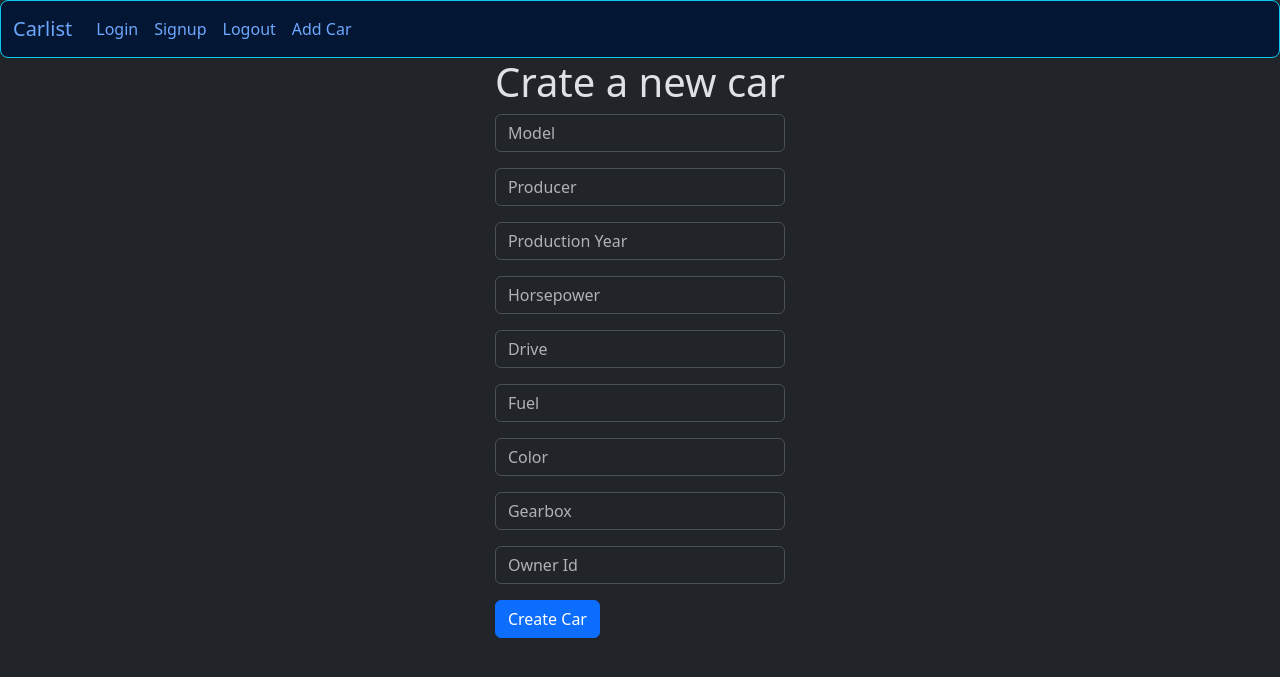
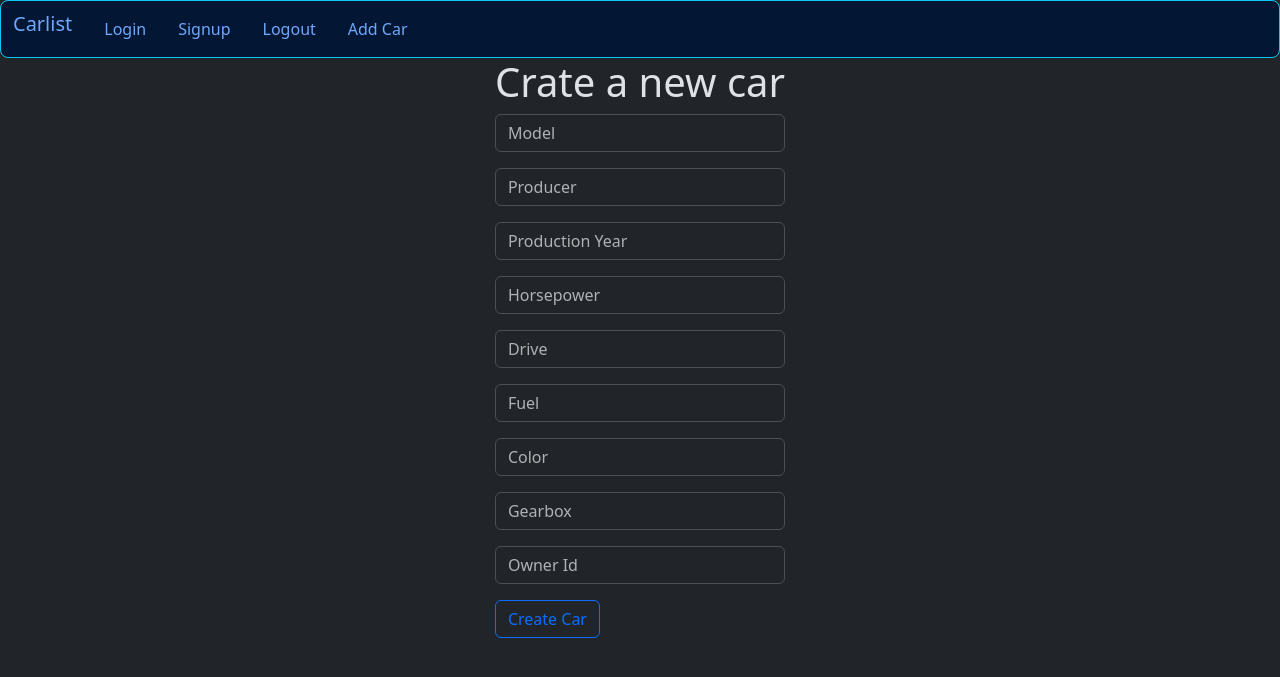
Before and after one commit to XDesiek/Flask_cars, a Flask app: page /create/ in a window 1280 px wide. Shown: the top 677 px of the page. Run offline with Flask 3, Linux system fonts and the light colour scheme; some libraries are stand-ins or nearby versions.

Commit message:
some smol changes

```diff
--- a/project/__init__.py
+++ b/project/__init__.py
@@ -14,8 +14,6 @@ migrate = Migrate()
 
 def create_app():
     app = Flask(__name__)
-    bootstrap = Bootstrap5(app)
-    app.config['SQLALCHEMY_DATABASE_URI'] ='sqlite:///' + os.path.join(basedir, 'cars_database.db')
     app.config['SQLALCHEMY_TRACK_MODIFICATIONS'] = False
     app.config['MAIL_SERVER'] = 'smtp.googlemail.com'
     app.config['MAIL_PORT'] = 587
--- a/project/main.py
+++ b/project/main.py
@@ -75,15 +75,24 @@ def edit(car_id):
     car = Car.query.get_or_404(car_id)
 
     if request.method == 'POST':
-        car.model = request.form['model']
-        car.producer = request.form['producer']
-        car.production_year = int(request.form['production_year'])
-        car.horsepower = int(request.form['horsepower'])
-        car.drive = request.form['drive']
-        car.fuel = request.form['fuel']
-        car.color = request.form['color']
-        car.gearbox = request.form['gearbox']
-        car.owner = int(request.form['owner'])
+        model = request.form['model']
+        producer = request.form['producer']
+        production_year = int(request.form['production_year'])
+        horsepower = int(request.form['horsepower'])
+        drive = request.form['drive']
+        fuel = request.form['fuel']
+        color = request.form['color']
+        gearbox = request.form['gearbox']
+        owner = int(request.form['owner'])
+        car = Car(model=model,
+                  producer=producer,
+                  production_year=production_year,
+                  horsepower=horsepower,
+                  drive=drive,
+                  fuel=fuel,
+                  color=color,
+                  gearbox=gearbox,
+                  owner=owner)
         db.session.add(car)
         db.session.commit()
         return redirect(url_for('main.carlist'))
--- a/project/templates/base.html
+++ b/project/templates/base.html
@@ -11,18 +11,30 @@
   <title>{% block title %}{% endblock %}</title>
 </head>
 
-<body data-bs-theme="dark" >
-  <header class="bg-primary-subtle border border-bottom-3 border-info rounded-3">
+<body data-bs-theme="dark">
+
+  <header class="bg-primary-subtle border border-bottom-3 border-info rounded-3 sticky-top">
     <nav class="navbar navbar-expand-lg">
       <div class="container-fluid">
-        <a class="navbar-brand text-primary-emphasis" href="{{ url_for('main.carlist') }}">Carlist</a>
         <div class="collapse navbar-collapse" id="navbarNavAltMarkup">
-          <div class="navbar-nav">
-            <a class="nav-link text-primary-emphasis" href="{{ url_for('auth.login') }}">Login</a>
-            <a class="nav-link text-primary-emphasis" href="{{ url_for('auth.signup') }}">Signup</a>
-            <a class="nav-link text-primary-emphasis" href="#">Logout</a>
-            <a class="nav-link text-primary-emphasis" href="/create">Add Car</a>
-          </div>
+
+          <ul class="nav justify-content-end">
+            <li class="nav-item">
+              <a class="navbar-brand text-primary-emphasis" href="{{ url_for('main.carlist') }}">Carlist</a>
+            </li>
+            <li class="nav-item">
+              <a class="nav-link active text-primary-emphasis" href="{{ url_for('auth.login') }}">Login</a>
+            </li>
+            <li class="nav-item">
+              <a class="nav-link text-primary-emphasis" href="{{ url_for('auth.signup') }}">Signup</a>
+            </li>
+            <li class="nav-item">
+              <a class="nav-link text-primary-emphasis" href="#">Logout</a>
+            </li>
+            <li class="nav-item">
+              <a class="nav-link text-primary-emphasis" href="/create">Add Car</a>
+            </li>
+          </ul>
         </div>
       </div>
     </nav>
@@ -32,7 +44,7 @@
 
 
 
-  <section class ="container d-flex justify-content-center">
+  <section class="container d-flex justify-content-center">
     {% block content %}{% endblock %}
   </section>
   <script src="{{ url_for('static', filename='bootstrap/js/bootstrap.bundle.min.js') }}"></script>
--- a/project/templates/main/create.html
+++ b/project/templates/main/create.html
@@ -5,44 +5,45 @@
     <h1 style="width: 100%">{% block title %} Crate a new car {% endblock %}</h1>
     <form method="post" >
         <div class="mb-3">
-            <input type="text" class="form-control" id="model" placeholder="Model">
+            <input type="text" class="form-control" name="model" placeholder="Model">
         </div>
 
         <div class="mb-3">
-            <input type="text" class="form-control" id="producer" placeholder="Producer">
+            <input type="text" class="form-control" name="producer" placeholder="Producer">
         </div>
 
         <div class="mb-3">
-            <input type="number" class="form-control" id="production_year" placeholder="Production Year">
+            <input type="number" class="form-control" name="production_year" placeholder="Production Year">
         </div>
 
         <div class="mb-3">
-            <input type="number" class="form-control" id="horsepower" placeholder="Horsepower">
+            <input type="number" class="form-control" name="horsepower" placeholder="Horsepower">
         </div>
 
         <div class="mb-3">
-            <input type="text" class="form-control" id="drive" placeholder="Drive">
+            <input type="text" class="form-control" name="drive" placeholder="Drive">
         </div>
 
         <div class="mb-3">
-            <input type="text" class="form-control" id="fuel" placeholder="Fuel">
+            <input type="text" class="form-control" name="fuel" placeholder="Fuel">
         </div>
 
         <div class="mb-3">
-            <input type="text" class="form-control" id="color" placeholder="Color">
+            <input type="text" class="form-control" name="color" placeholder="Color">
         </div>
 
         <div class="mb-3">
-            <input type="text" class="form-control" id="gearbox" placeholder="Gearbox">
+            <input type="text" class="form-control" name="gearbox" placeholder="Gearbox">
         </div>
 
         <div class="mb-3">
-            <input type="text" class="form-control" id="owner" placeholder="Owner Id">
+            <input type="text" class="form-control" name="owner" placeholder="Owner Id">
         </div>
 
         <div class="mb-3">
-            <button type="submit" class="btn btn-primary">Create Car</button>
+        <button type="submit" class="btn btn-outline-primary">Create Car</button>
         </div>
+
     </form>
 </div>
 {% endblock %}
```
Also changed, not shown: project/templates/main/edit.html (+10 -10 lines), project/cars_database.db, project/static/images/bg_car.jpg (added).
